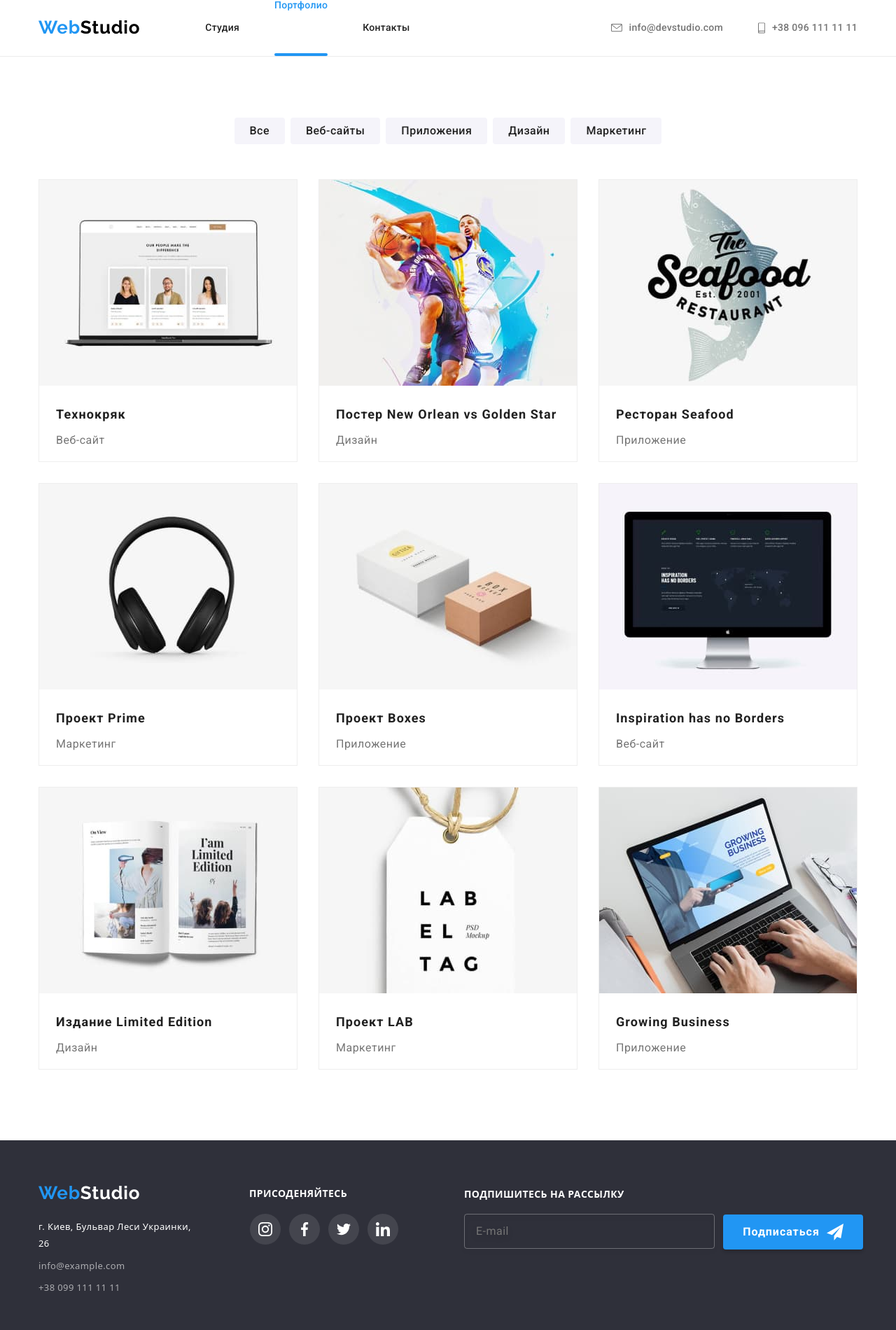
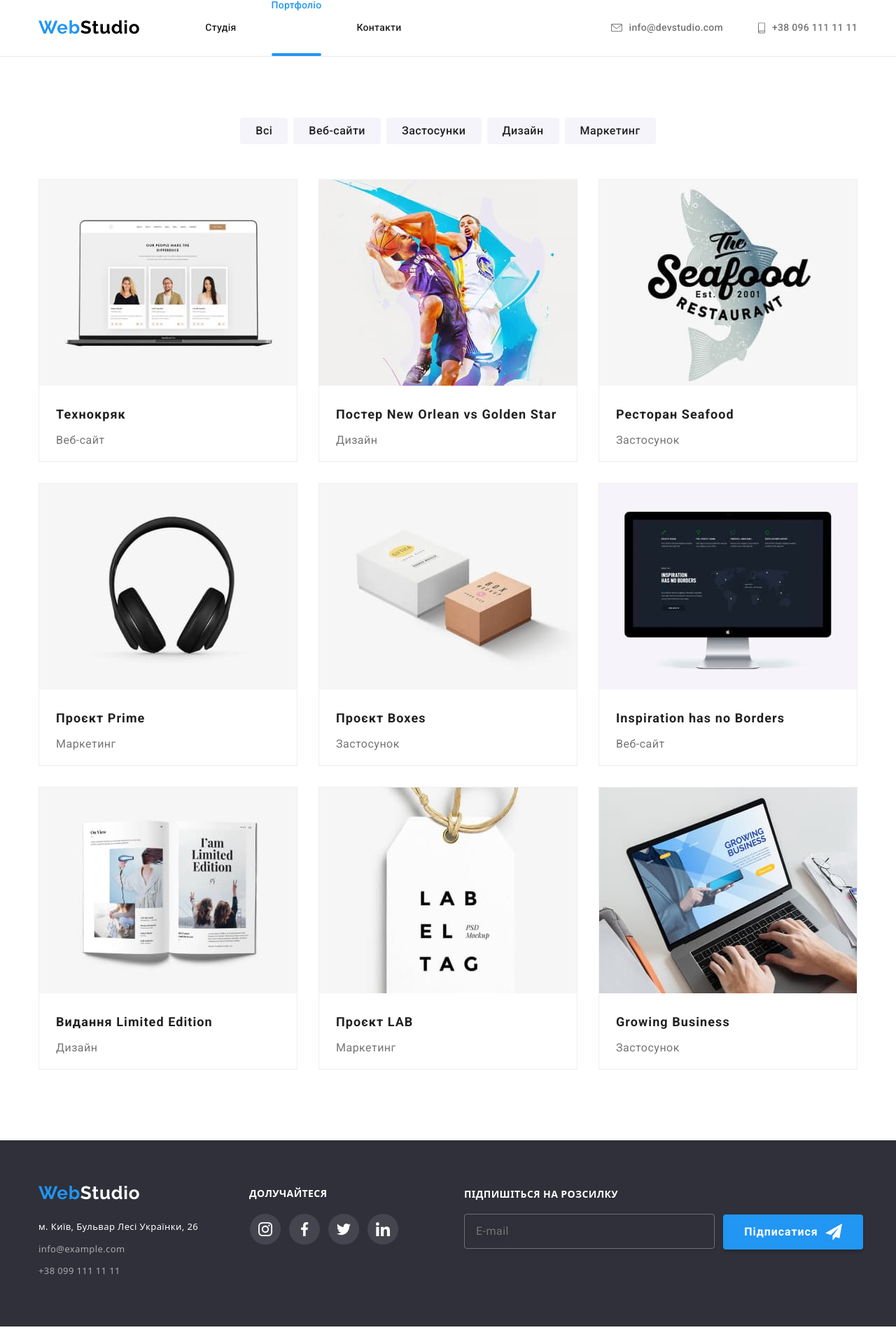
Before and after one commit to Mik-Ka/goit-markup-hw-08, a plain HTML site: page portfolio.html in a window 1280 px wide. Shown: the whole page at 70% size. Drawn offline with nearby package versions, Linux system fonts and the light colour scheme.

Commit message:
Lang change 2nd page
Changed language to UKR for Portfolio page

```diff
--- a/portfolio.html
+++ b/portfolio.html
@@ -42,10 +42,10 @@
           </a>
           <ul class="menu">
           <li class="menu__list">
-          <a class="menu__link" href="./">Студия</a>
+          <a class="menu__link" href="./">Студія</a>
           </li>
-          <li class="menu__list"><div class="menu__list-line"><a class="menu__link-active" href="./portfolio.html">Портфолио</a></div></li>
-          <li class="menu__list"><a class="menu__link" href="">Контакты</a></li>
+          <li class="menu__list"><div class="menu__list-line"><a class="menu__link-active" href="./portfolio.html">Портфоліо</a></div></li>
+          <li class="menu__list"><a class="menu__link" href="">Контакти</a></li>
           </ul>
         </nav>
         <ul class="contacts">
@@ -92,12 +92,12 @@
                   <nav>
                     <ul class="menu">
                       <li class="menu__list">
-                        <a class="menu__link" href="./">Студия</a>
+                        <a class="menu__link" href="./">Студія</a>
                       </li>
                       <li class="menu__list">
-                        <div class="menu__list-line"><a class="menu__link-active" href="./portfolio.html">Портфолио</a></div>
+                        <div class="menu__list-line"><a class="menu__link-active" href="./portfolio.html">Портфоліо</a></div>
                       </li>
-                      <li class="menu__list"><a class="menu__link" href="">Контакты</a></li>
+                      <li class="menu__list"><a class="menu__link" href="">Контакти</a></li>
                     </ul>
                   </nav>
                   <ul class="contacts">
@@ -127,12 +127,12 @@
     </header>
     <hr class="container-head zero portfolio-line" width="100%" size="1" color="#ececec" />
     <main class="main">
-      <h1 class="no-display">Портфолио</h1>
+      <h1 class="no-display">Портфоліо</h1>
       <div class="portfolio-menu container">
         <ul class="portfolio-menu__list">
-          <li class="portfolio-menu__item"><button class="portfolio-menu__button">Все</button></li>
-          <li class="portfolio-menu__item"><button class="portfolio-menu__button">Веб-сайты</button></li>
-          <li class="portfolio-menu__item"><button class="portfolio-menu__button">Приложения</button></li>
+          <li class="portfolio-menu__item"><button class="portfolio-menu__button">Всі</button></li>
+          <li class="portfolio-menu__item"><button class="portfolio-menu__button">Веб-сайти</button></li>
+          <li class="portfolio-menu__item"><button class="portfolio-menu__button">Застосунки</button></li>
           <li class="portfolio-menu__item"><button class="portfolio-menu__button">Дизайн</button></li>
           <li class="portfolio-menu__item"><button class="portfolio-menu__button">Маркетинг</button></li>
         </ul>
@@ -171,9 +171,9 @@
                     />
                   </picture>
                   <p class="project__description">
-                    Технокряк это современная площадка распространения
-                    коронавируса. Компании используют эту платформу для
-                    цифрового шпионажа и атак на защищённые сервера конкурентов.
+                    Технокряк це сучасний майданчик поширення
+                    коронавірусу. Компанії використовують цю платформу для
+                    цифрового шпигунства та атак на захищені сервери конкурентів.
                   </p>
                 </div>
                 <h2 class="project__title">Технокряк</h2>
@@ -244,7 +244,7 @@
                   />
                 </picture>
                   <h2 class="project__title">Ресторан Seafood</h2>
-                  <p class="project__text">Приложение</p>
+                  <p class="project__text">Застосунок</p>
                 </div>
               </a>
             </li>
@@ -274,7 +274,7 @@
                   />
                   <img src="./images/portfolio-4.jpg" alt="Проект Prime" />
                 </picture>
-                  <h2 class="project__title">Проект Prime</h2>
+                  <h2 class="project__title">Проєкт Prime</h2>
                   <p class="project__text">Маркетинг</p>
                 </div>
               </a>
@@ -306,8 +306,8 @@
                     />
                     <img src="./images/portfolio-5.jpg" alt="Проект Boxes" />
                   </picture>
-                  <h2 class="project__title">Проект Boxes</h2>
-                  <p class="project__text">Приложение</p>
+                  <h2 class="project__title">Проєкт Boxes</h2>
+                  <p class="project__text">Застосунок</p>
                 </div>
               </a>
             </li>
@@ -374,7 +374,7 @@
                     alt="Издание Limited Edition"
                   />
                 </picture>
-                  <h2 class="project__title">Издание Limited Edition</h2>
+                  <h2 class="project__title">Видання Limited Edition</h2>
                   <p class="project__text">Дизайн</p>
                 </div>
               </a>
@@ -403,9 +403,9 @@
                     "
                     media="(max-width: 767px)"
                   />
-                  <img src="./images/portfolio-8.jpg" alt="Проект LAB" />
+                  <img src="./images/portfolio-8.jpg" alt="Проєкт LAB" />
                 </picture>
-                  <h2 class="project__title">Проект LAB</h2>
+                  <h2 class="project__title">Проєкт LAB</h2>
                   <p class="project__text">Маркетинг</p>
                 </div>
               </a>
@@ -440,7 +440,7 @@
                   />
                 </picture>
                   <h2 class="project__title">Growing Business</h2>
-                  <p class="project__text">Приложение</p>
+                  <p class="project__text">Застосунок</p>
                 </div>
               </a>
             </li>
@@ -459,13 +459,13 @@
                 </p>
               </a>
               <address class="address">
-                <p class="address__text">г. Киев, Бульвар Леси Украинки, 26</p>
+                <p class="address__text">м. Київ, Бульвар Лесі Українки, 26</p>
                 <a class="address__link" href="mailto:info@example.com"> info@example.com </a>
                 <a class="address__link" href="tel:+380991111111"> +38 099 111 11 11 </a>
               </address>
             </li>
             <li class="footer__item social-margin">
-              <p class="social-add">ПРИСОДЕНЯЙТЕСЬ</p>
+              <p class="social-add">ДОЛУЧАЙТЕСЯ</p>
               <ul class="social-add__list">
                 <li class="social-add__item">
                   <a class="social-add__link" href="">
@@ -501,7 +501,7 @@
             <ul>
             <li class="footer__item-subs ">
               <div class="subs">
-                <label class="subs__label" for="sub-mail">ПОДПИШИТЕСЬ НА РАССЫЛКУ</label>
+                <label class="subs__label" for="sub-mail">ПІДПИШІТЬСЯ НА РОЗСИЛКУ</label>
                 <input class="subs__input" type="email" name="r-email" id="sub-mail" placeholder="E-mail" />
               </div>
             </li>
@@ -526,13 +526,13 @@
                 </p>
               </a>
               <address class="address">
-                <p class="address__text">г. Киев, Бульвар Леси Украинки, 26</p>
+                <p class="address__text">м. Київ, Бульвар Лесі Українки, 26</p>
                 <a class="address__link" href="mailto:info@example.com"> info@example.com </a>
                 <a class="address__link" href="tel:+380991111111"> +38 099 111 11 11 </a>
               </address>
             </li>
             <li class="footer__item social-margin">
-              <p class="social-add">ПРИСОДЕНЯЙТЕСЬ</p>
+              <p class="social-add">ДОЛУЧАЙТЕСЯ</p>
               <ul class="social-add__list">
                 <li class="social-add__item">
                   <a class="social-add__link" href="">
@@ -566,13 +566,13 @@
             </li>
             <li class="footer__item">
               <div class="subs">
-                <label class="subs__label" for="sub-mail">ПОДПИШИТЕСЬ НА РАССЫЛКУ</label>
+                <label class="subs__label" for="sub-mail">ПІДПИШІТЬСЯ НА РОЗСИЛКУ</label>
                 <input class="subs__input" type="email" name="r-email" id="sub1-mail" placeholder="E-mail" />
               </div>
             </li>
             <li class="footer__item">
               <button type="submit" class="subs__button" id="subm1-mail">
-                <span>Подписаться </span>
+                <span>Підписатися </span>
                 <svg class="subs__icon" width="24" height="24">
                   <use href="./images/sprite.svg#icon-send"></use>
                 </svg>
```
